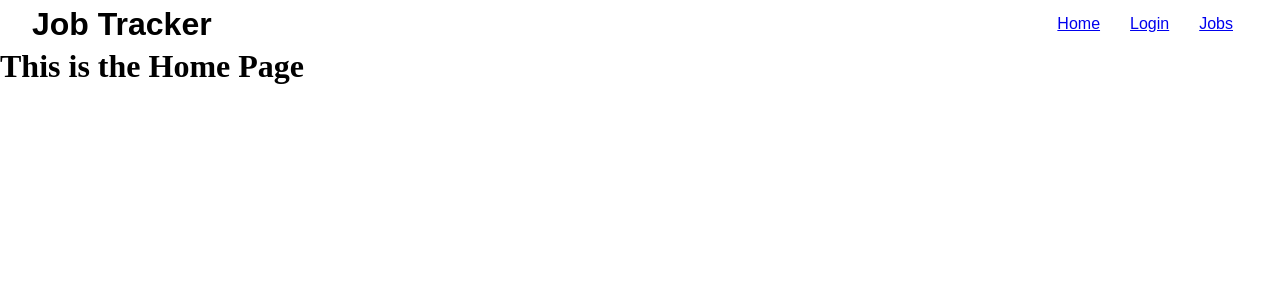
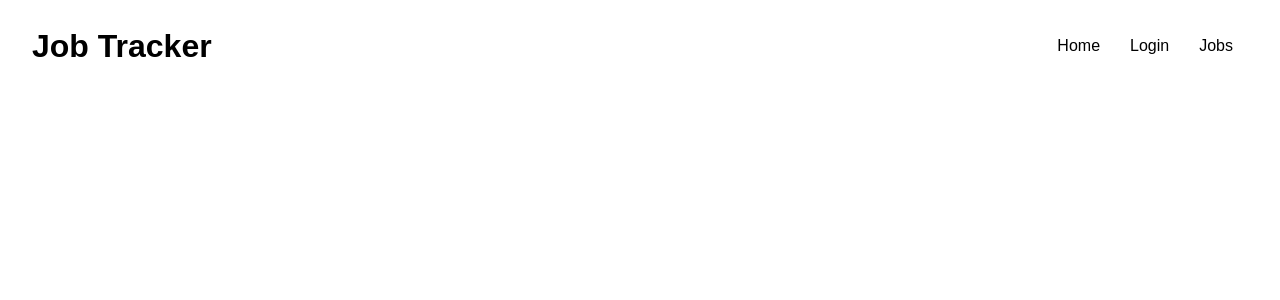
Before and after one commit to AllenCodess/job-tracker, a React (Vite) app: page / in a window 1280 px wide. Shown: the top 300 px of the page. Built offline with nearby package versions, Linux system fonts and the light colour scheme; a web font is replaced by a local one.

Commit message:
started the structure of the hero section

```diff
--- a/src/components/Navbar.jsx
+++ b/src/components/Navbar.jsx
@@ -5,6 +5,7 @@ const Navbar = () => {
   const [isOpen, setIsOpen] = useState(false);
   return (
     <>
+      <div className="container">
         <div className="navbar-container">
           <div className="navbar-logo-container">
             <h1>Job Tracker</h1>
@@ -14,20 +15,21 @@ const Navbar = () => {
           </button>
           <div className={`navbar-items-container ${isOpen ? "active" : ""} `}>
             <li className="navbar-item">
-            <Link to="/" onClick={() => setIsOpen(false)}>
+              <Link to="/" className="link-text" onClick={() => setIsOpen(false)}>
                 Home
               </Link>
             </li>
             <li className="navbar-item">
-            <Link to="/login" onClick={() => setIsOpen(false)}>
+              <Link to="/login" className="link-text" onClick={() => setIsOpen(false)}>
                 Login
               </Link>
             </li>
             <li className="navbar-item">
-            <Link to="/jobs" onClick={() => setIsOpen(false)}>
+              <Link to="/jobs" className="link-text" onClick={() => setIsOpen(false)}>
                 Jobs
               </Link>
             </li>
+          </div>
         </div>
       </div>
     </>
--- a/src/index.css
+++ b/src/index.css
@@ -2,6 +2,12 @@
   margin: 0;
   padding: 0;
   box-sizing: border-box;
+}
+
+.container {
+  max-width: 1700px;
+  margin: 0 auto;
+  padding: 1.4rem 0;
 }
 
 /* Navbar  */
@@ -9,7 +15,6 @@
 .navbar-container {
   display: flex;
   justify-content: space-between;
-
   align-items: center;
   padding: 5px 2rem;
   font-family: "Stack Sans Headline", sans-serif;
@@ -23,6 +28,11 @@
 
 .navbar-item {
   padding: 10px 15px;
+}
+
+.link-text {
+  text-decoration: none;
+  color: black;
 }
 
 /* Hamburger button hidden on desktop */
--- a/src/pages/Home.jsx
+++ b/src/pages/Home.jsx
@@ -1,7 +1,12 @@
 const HomePage = () => {
   return (
     <>
-      <h1>This is the Home Page</h1>
+      <div className="container">
+        <div className="hero-section-container">
+          <div className="hero-left"></div>
+          <div className="hero-right"></div>
+        </div>
+      </div>
     </>
   );
 };
```
Lines whose indentation alone changed are shown as unchanged.
